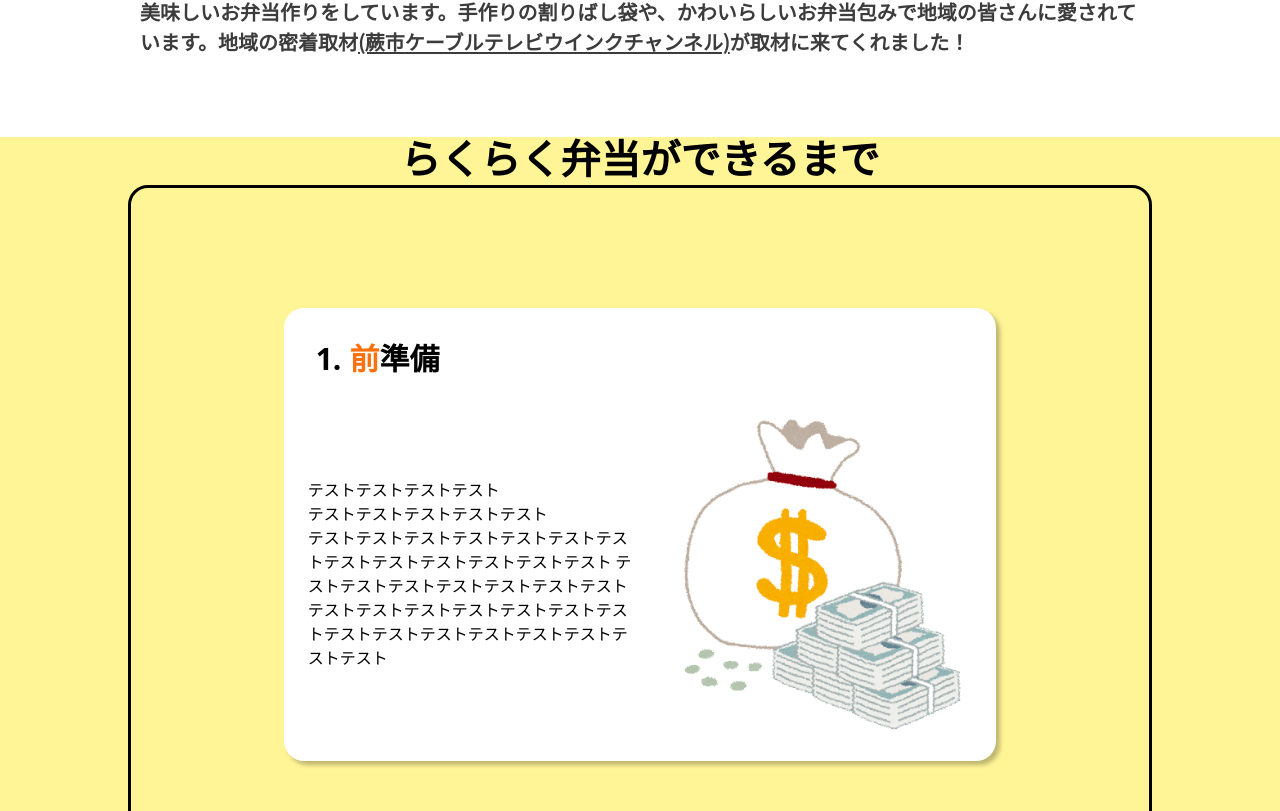
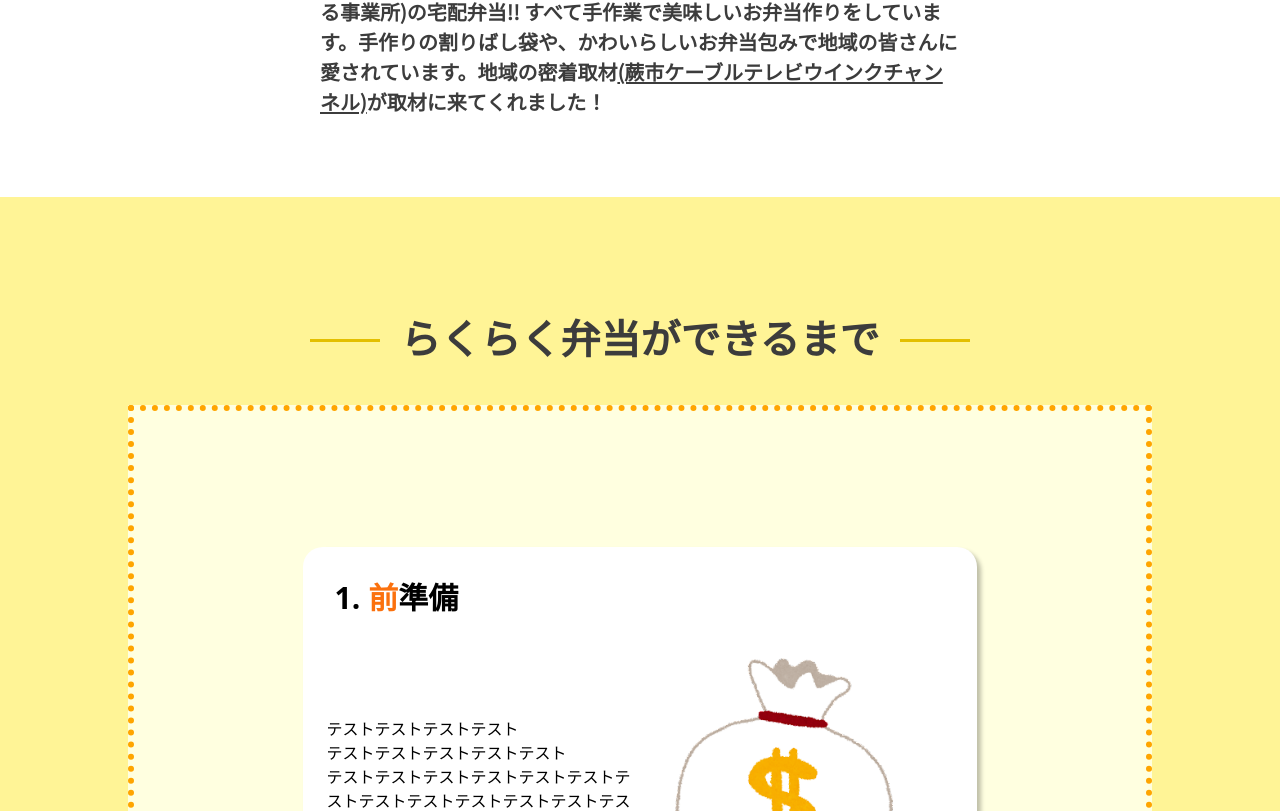
Before and after one commit to HarukiOkamoto/rakuraku, a Nuxt app: page / in a window 1280 px wide. Shown: the part 1389-2200 px from the top of the page. Built offline with nearby package versions, Linux system fonts and the light colour scheme; a web font is replaced by a local one.

Commit message:
light mode

```diff
--- a/components/contents.vue
+++ b/components/contents.vue
@@ -3,7 +3,7 @@ import type content1Vue from './Contents/content1.vue';
 <template>
     <div class="contents-area">
         <div class="title-area">
-            <h1>らくらく弁当ができるまで</h1>
+            <h1 class="heading03">らくらく弁当ができるまで</h1>
         </div>
         <div class="inner-line">
             <ContentsContent1 />
@@ -17,22 +17,67 @@ import type content1Vue from './Contents/content1.vue';
 .contents-area {
     width: 100%;
     background-color: #FFF496;
+    padding-top: 10vh;
 }
 
-.inner-line {
+/* .inner-line {
     width: 80%;
-    border: solid 3px #000;
+    border: solid 3px rgb(60, 60, 60);
     margin: 0 auto;
     border-radius: 20px;
-}
+} */
 
 .title-area {
     width: 100%;
+    padding: 5vh;
 }
 
 .title-area h1 {
     text-align: center;
     font-family: 'Intro';
     font-size: 40px;
+    color: rgb(60, 60, 60);
+}
+
+.inner-line {
+    padding: 1em 1.5em;
+    margin: 2em 0;
+    background-color: #ffffe0;
+    /*背景色*/
+    border: dotted 6px #ffa500;
+    /*線*/
+    color: #000000;
+    /*文字色*/
+    width: 80%;
+    margin: 0 auto;
+}
+
+.inner-line p {
+    margin: 0;
+    padding: 0;
+}
+
+.heading03 {
+    display: flex;
+    justify-content: center;
+    align-items: center;
+    font-size: 26px;
+    text-align: center;
+}
+
+.heading03::before,
+.heading03::after {
+    content: '';
+    width: 70px;
+    height: 3px;
+    background-color: #e3bf00;
+}
+
+.heading03::before {
+    margin-right: 20px;
+}
+
+.heading03::after {
+    margin-left: 20px;
 }
 </style>
--- a/components/intro.vue
+++ b/components/intro.vue
@@ -83,7 +83,7 @@ onMounted(() => {
 }
 
 .intro-textarea {
-    width: 1000px;
+    width: 50%;
     padding-top: 10vh;
     margin: 0 auto;
 }
--- a/nuxt.config.ts
+++ b/nuxt.config.ts
@@ -9,6 +9,9 @@ export default defineNuxtConfig({
       charset: 'utf-8',
       viewport: 'width=device-width, initial-scale=1',
       title: 'らくらく弁当',
+      meta: [
+        { hid: 'color-scheme', name: 'color-scheme', content: 'light' },
+      ],
       link: [
         {
           rel: 'stylesheet',
--- a/pages/index.vue
+++ b/pages/index.vue
@@ -3,3 +3,9 @@
     <Intro />
     <Contents />
 </template>
+
+<style>
+:root {
+    color-scheme: light;
+}
+</style>
```
